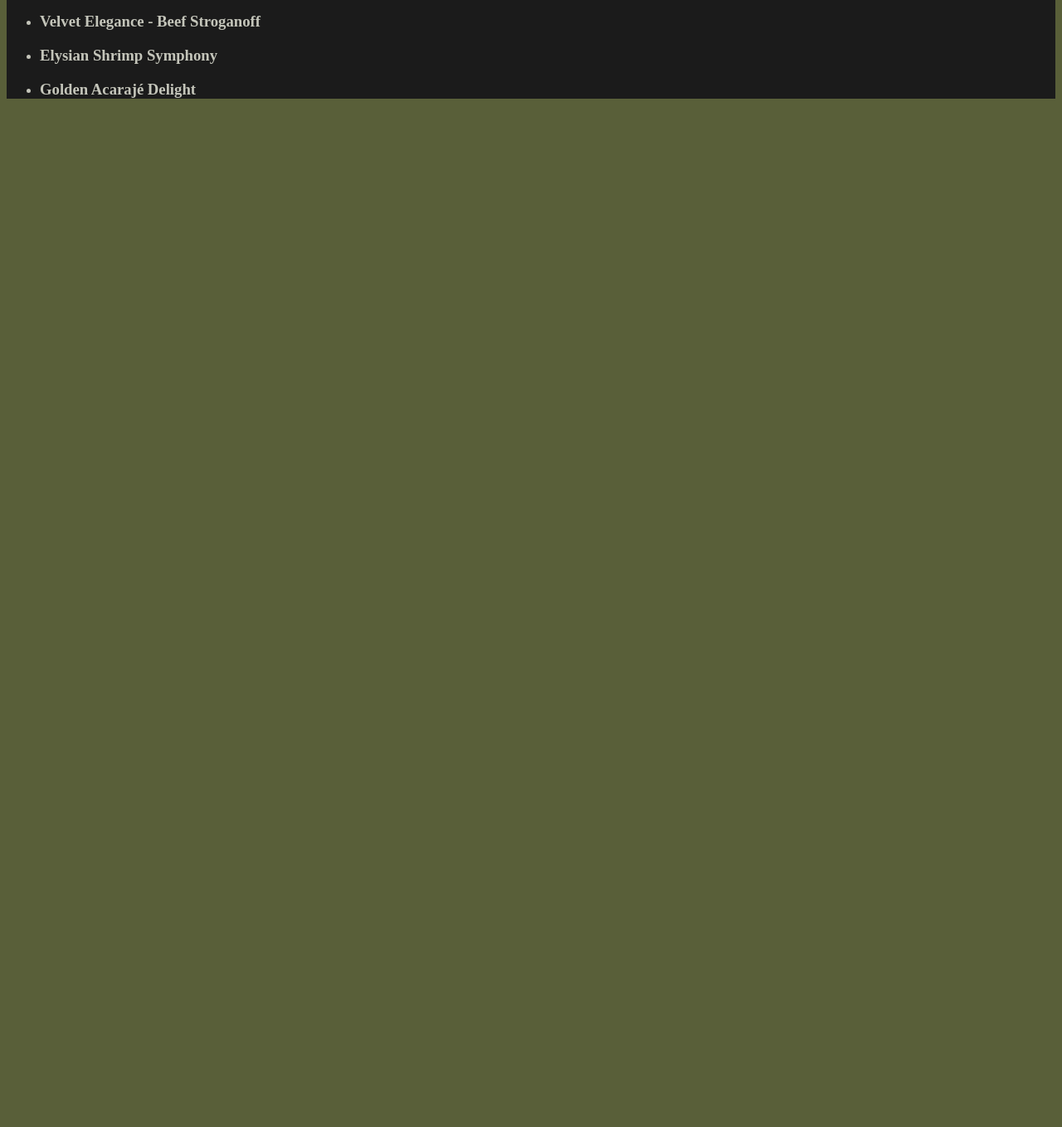
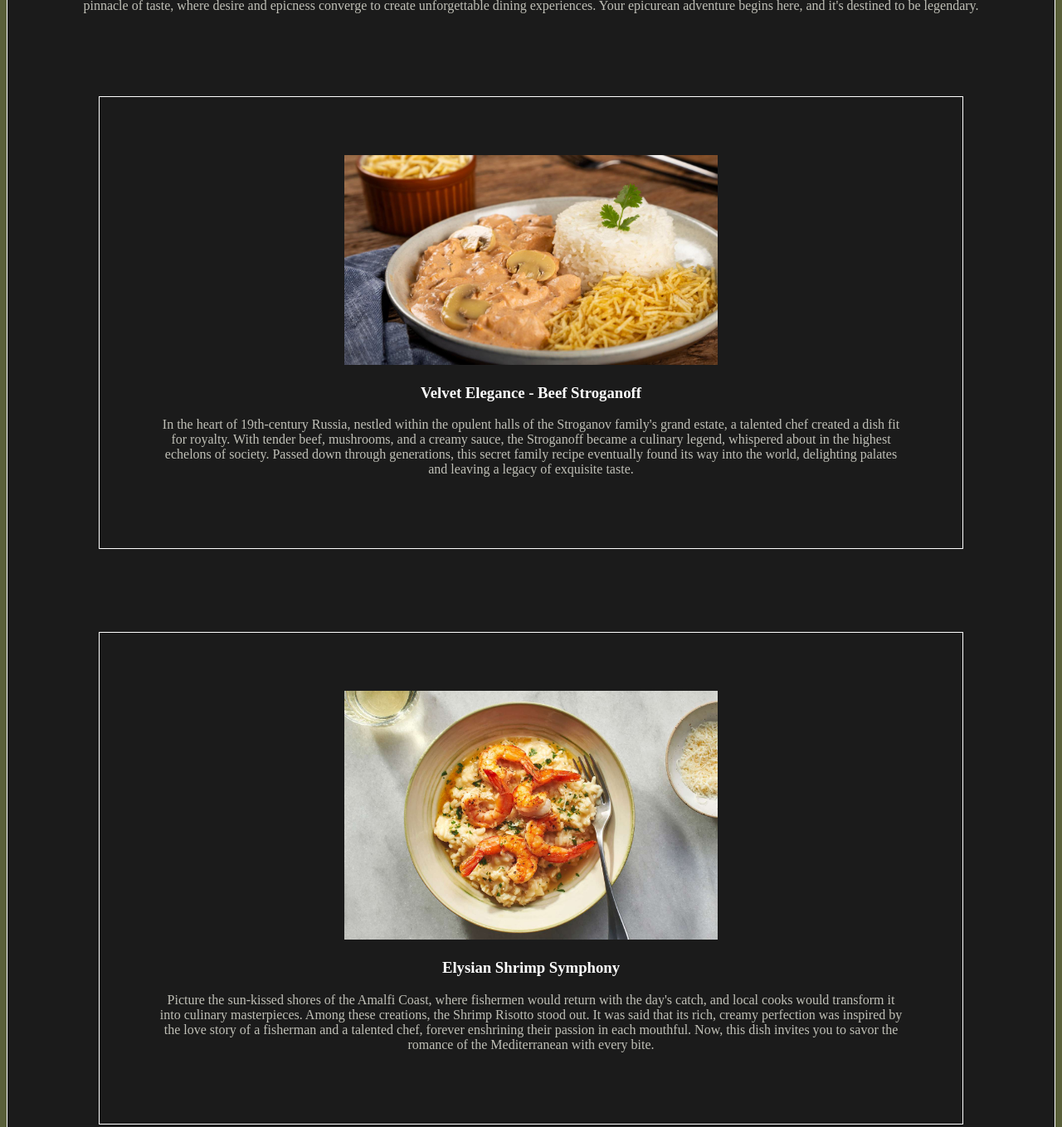
Before and after one commit to Luis-H-A-Souza/odin-recipes, a plain HTML site: page index.html in a window 1280 px wide. Shown: the part 604-1963 px from the top of the page at 83% size. Before the commit the page ends 800 px from the top, so only its background shows below. Drawn offline with Linux system fonts and the light colour scheme.

Commit message:
Feat: Rework the structure of the main page
Add borders, images and lore to each recipe and center text alignment

```diff
--- a/index.html
+++ b/index.html
@@ -36,23 +36,66 @@
         unforgettable dining experiences. Your epicurean adventure begins here,
         and it's destined to be legendary.
       </p>
-      <ul>
-        <li>
-          <a href="recipes/stroganoff.html"
-            ><h3>Velvet Elegance - Beef Stroganoff</h3></a
-          >
-        </li>
 
-        <li>
-          <a href="recipes/shrimp-risotto.html"
-            ><h3>Elysian Shrimp Symphony</h3></a
-          >
-        </li>
-
-        <li>
-          <a href="recipes/acaraje.html"><h3>Golden Acarajé Delight</h3></a>
-        </li>
-      </ul>
+      <div class="recipes-box">
+        <img
+          src="img/STROGONOF de salmão.jpg"
+          alt="A delicious Stroganoff"
+          width="50%"
+        />
+        <a href="recipes/stroganoff.html" id="title-link"
+          ><h3>Velvet Elegance - Beef Stroganoff</h3></a
+        >
+        <p>
+          In the heart of 19th-century Russia, nestled within the opulent halls
+          of the Stroganov family's grand estate, a talented chef created a dish
+          fit for royalty. With tender beef, mushrooms, and a creamy sauce, the
+          Stroganoff became a culinary legend, whispered about in the highest
+          echelons of society. Passed down through generations, this secret
+          family recipe eventually found its way into the world, delighting
+          palates and leaving a legacy of exquisite taste.
+        </p>
+      </div>
+      <div class="recipes-box">
+        <img
+          src="img/shrimp-risotto.jpg"
+          alt="A delicious Shrimp Risotto"
+          width="50%"
+        />
+        <a href="recipes/shrimp-risotto.html" id="title-link"
+          ><h3>Elysian Shrimp Symphony</h3></a
+        >
+        <p>
+          Picture the sun-kissed shores of the Amalfi Coast, where fishermen
+          would return with the day's catch, and local cooks would transform it
+          into culinary masterpieces. Among these creations, the Shrimp Risotto
+          stood out. It was said that its rich, creamy perfection was inspired
+          by the love story of a fisherman and a talented chef, forever
+          enshrining their passion in each mouthful. Now, this dish invites you
+          to savor the romance of the Mediterranean with every bite.
+        </p>
+      </div>
+      <div class="recipes-box">
+        <img
+          src="img/acaraje_l_thumb.jpg"
+          alt="A delicious Acarajé"
+          width="50%"
+        />
+        <a href="recipes/acaraje.html" id="title-link"
+          ><h3>Golden Acarajé Delight</h3></a
+        >
+        <p>
+          In the vibrant streets of Bahia, Brazil, Acarajé is more than just
+          street food; it's a cherished tradition and a cultural icon. Legend
+          has it that Acarajé was created by the skilled hands of an African
+          priestess, who fused her ancestral knowledge with the vibrant flavors
+          of Brazil. The result was a crispy, golden delight that brought people
+          together in celebration. Passed from one generation to the next,
+          Acarajé carries the heartbeat of Bahia, an enduring symbol of unity
+          and culinary artistry.
+        </p>
+      </div>
+      <a href="#" id="return"><h1>Back to Top</h1></a>
     </div>
   </body>
 </html>
--- a/style.css
+++ b/style.css
@@ -1,20 +1,48 @@
-body{
-    background-color: #595f39;
-    font-family: 'Times New Roman', Times, serif;
+body {
+  background-color: #595f39;
+  font-family: "Times New Roman", Times, serif;
+  text-align: center;
 }
 
-.main-box{
-    background-color: #1B1B1B;
+.main-box {
+  background-color: #1b1b1b;
+  padding: 10px;
+  width: auto;
+  border: 1px solid white;
 }
 
-h1, h2, h3, ul, li{
-    color: #C4C5BA;
+h1,
+h2,
+h3,
+ul,
+li {
+  color: rgb(255, 255, 255);
+}
+
+ul,
+li {
+  text-align: left;
 }
 
 p {
-    color: #E4E4DE;
+  color: #c0c0b7;
 }
 
-a{
-    text-decoration: none;
+a {
+  text-decoration: none;
+  text-align: left;
 }
+
+#return {
+  text-align: center;
+}
+
+#title-link {
+  text-align: center;
+}
+
+.recipes-box {
+  margin: 100px;
+  border: 1px solid white;
+  padding: 70px;;
+}
```
Also changed, not shown: recipes/acaraje.html (+1 -1 lines), recipes/shrimp-risotto.html (+2 -2 lines), recipes/stroganoff.html (+1 -1 lines), img/shrimp-risotto.jpg (added).
